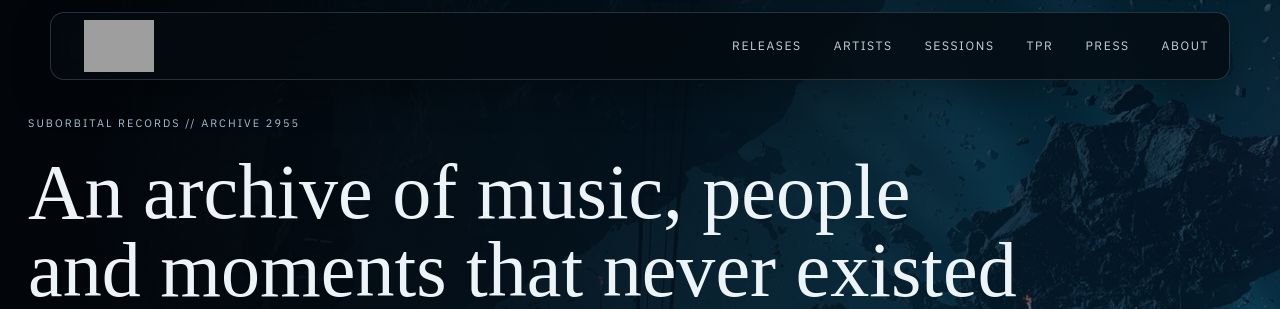
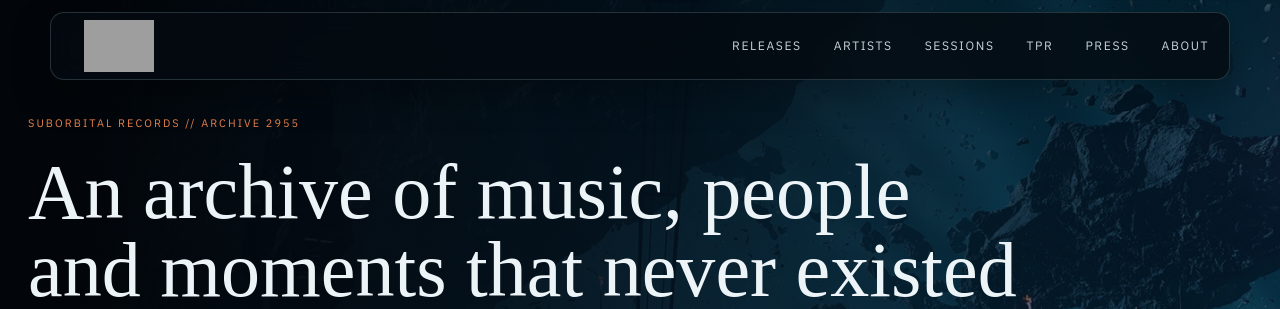
Before and after one commit to yannockverne/suborbital, a Jekyll site: the page built from index.html, in a window 1280 px wide. Shown: the top 309 px of the page. Built offline with Jekyll 4.4.1, drawn with Linux system fonts in a browser that asks for light colours; some web fonts are replaced; grey boxes are pictures that could not be loaded.

Commit message:
Unify editorial eyebrows with orange accent

```diff
--- a/assets/css/site-polish.css
+++ b/assets/css/site-polish.css
@@ -4,6 +4,13 @@
   --page-start-top: clamp(86px, 7vw, 112px);
   --home-hero-start-top: clamp(70px, 9vw, 135px);
   --tpr-hero-optical-offset: 40px;
+}
+
+/* --------------------------------------------------------------------------
+   Editorial markers
+   -------------------------------------------------------------------------- */
+.eyebrow {
+  color: var(--orange);
 }
 
 /* --------------------------------------------------------------------------
@@ -24,9 +31,9 @@
   height: 68px;
   padding: 0 20px 0 14px;
   background: rgba(4, 10, 17, .82);
-  border: 1px solid rgba(177, 207, 225, .2);
+  border: 1px solid rgba(177,207,225,.2);
   border-radius: 14px;
-  box-shadow: 0 14px 38px rgba(0, 0, 0, .28);
+  box-shadow: 0 14px 38px rgba(0,0,0,.28);
   backdrop-filter: blur(14px);
   -webkit-backdrop-filter: blur(14px);
   pointer-events: auto;
@@ -200,9 +207,9 @@
     top: 68px;
     left: 0;
     right: 0;
-    border: 1px solid rgba(177, 207, 225, .2);
+    border: 1px solid rgba(177,207,225,.2);
     border-radius: 12px;
-    background: rgba(4, 10, 17, .96);
+    background: rgba(4,10,17,.96);
     backdrop-filter: blur(14px);
     -webkit-backdrop-filter: blur(14px);
   }
```
